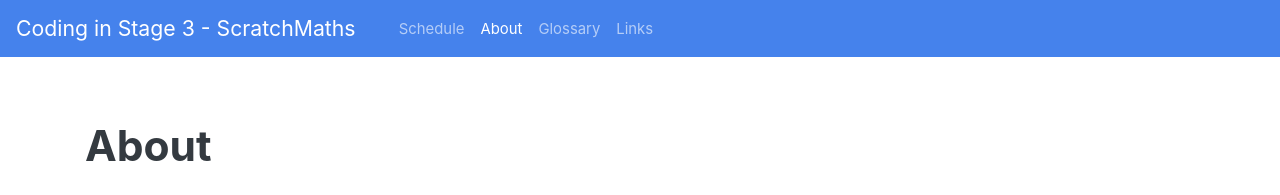
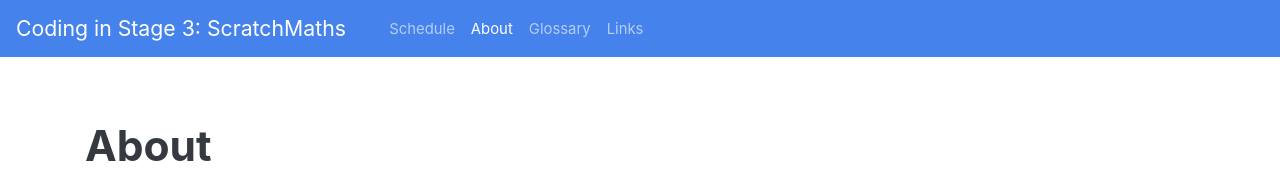
Before and after one commit to cs4s/2018, a Jekyll site: the page built from maths/about.md, in a window 1280 px wide. Shown: the top 195 px of the page. Built offline with Jekyll 4.4.1, drawn with Linux system fonts in a browser that asks for light colours.

```diff
--- a/_includes/header.html
+++ b/_includes/header.html
@@ -2,7 +2,7 @@
 
 <nav class="navbar navbar-expand-md navbar-dark fixed-top {% if current[1] == "maths" %} bg-primary {% else %} bg-dark {% endif %}">
   <a class="navbar-brand" href="{{ site.baseurl | append: '/' | append: current[1] }}">
-    Coding in Stage 3 - {% if current[1] == "maths" %} ScratchMaths {% else %} Coding &amp; STEAM {% endif %}
+    Coding in Stage 3: {% if current[1] == "maths" %} ScratchMaths {% else %} Coding &amp; STEAM {% endif %}
   </a>
   <button class="navbar-toggler" type="button" data-toggle="collapse" data-target="#navbarCollapse" aria-controls="navbarCollapse" aria-expanded="false" aria-label="Toggle navigation">
     <span class="navbar-toggler-icon"></span>
```
